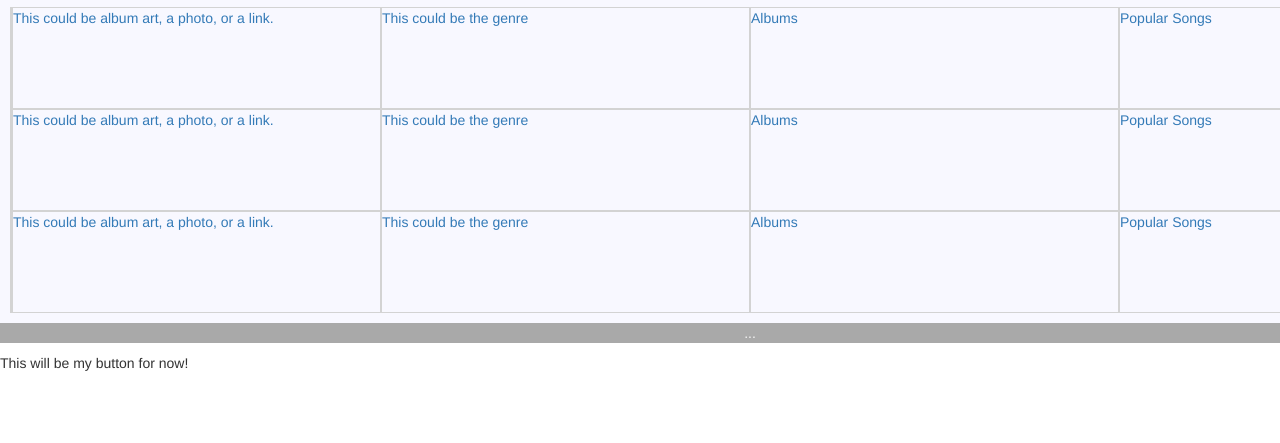
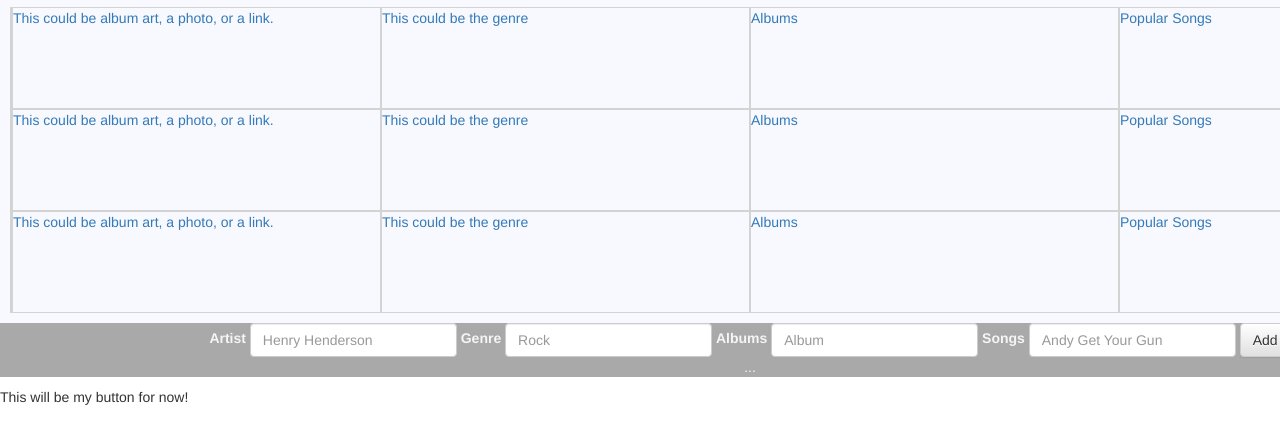
Before and after one commit to henhouse/MusicApp, a plain HTML site: page index2.html in a window 1280 px wide. Shown: the part 103-546 px from the top of the page. Drawn offline with nearby package versions, Linux system fonts and the light colour scheme.

Commit message:
Added the input forms and button to the HTML. Unless we can keep the footer fixed, I don't think we should put them there.

```diff
--- a/index2.html
+++ b/index2.html
@@ -96,6 +96,25 @@
                 </div>
             </div>
             <div id="footer">
+                <form class="form-inline">
+                        <div class="form-group">
+                            <label for="inputArtist">Artist</label>
+                            <input type="text" class="form-control" id="inputArtist" placeholder="Henry Henderson">
+                        </div>
+                        <div class="form-group">
+                            <label for="inputGenre">Genre</label>
+                            <input type="email" class="form-control" id="inputGenre" placeholder="Rock">
+                        </div>
+                        <div class="form-group">
+                            <label for="inputAlbum">Albums</label>
+                            <input type="text" class="form-control" id="inputAlbums" placeholder="Album">
+                        </div>
+                        <div class="form-group">
+                            <label for="inputSongs">Songs</label>
+                            <input type="text" class="form-control" id="inputSongs" placeholder="Andy Get Your Gun">
+                        </div>
+                        <button type="submit" class="btn btn-default">Add</button>
+                    </form>
                 <p>...</p>
             </div>
         </div>
```
